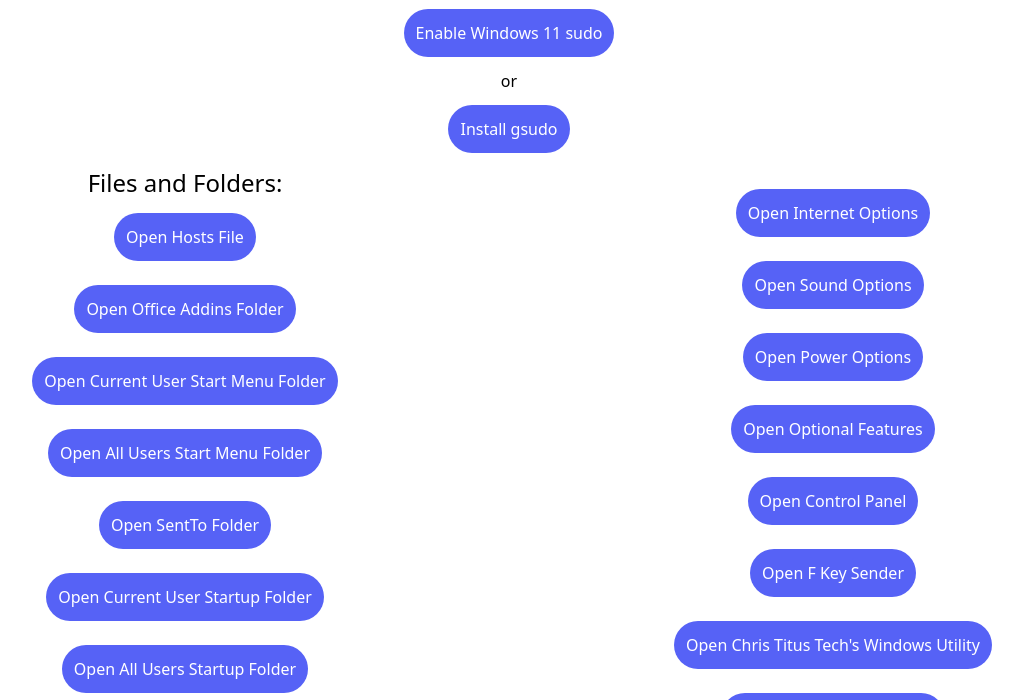
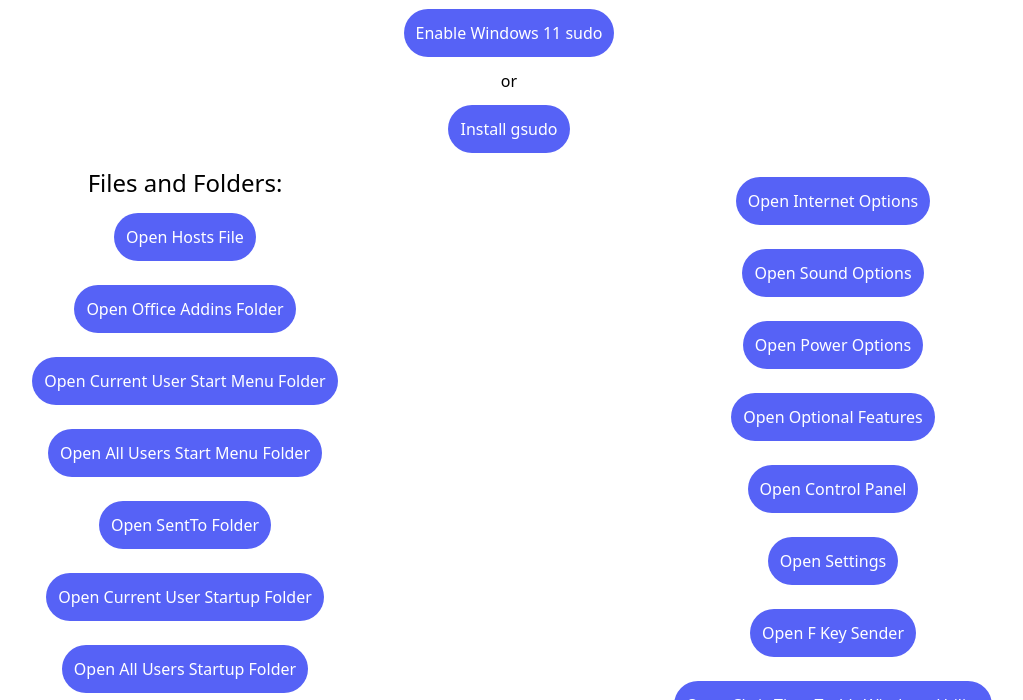
Before and after one commit to fluentmoheshwar/useful-tools, a website built with Vite: page web/index.html in a window 1280 px wide. Shown: the part 100-800 px from the top of the page, without its empty margins (131-1154 px from the left). Built offline with nearby package versions, Linux system fonts and the light colour scheme.

Commit message:
feat: add button to open Windows Settings

```diff
--- a/web/index.html
+++ b/web/index.html
@@ -90,6 +90,9 @@
                 <button onclick="eel.openControlPanel();">
                     Open Control Panel
                 </button>
+                <button onclick="window.location.href = 'ms-settings:'">
+                    Open Settings
+                </button>
                 <button
                     onclick="if(confirm('This tool is provided by ThioJoe, and requires internet connection to work! By continuing you agree to GPL 3.0 License.')) { eel.fKeySender() }"
                 >
```
